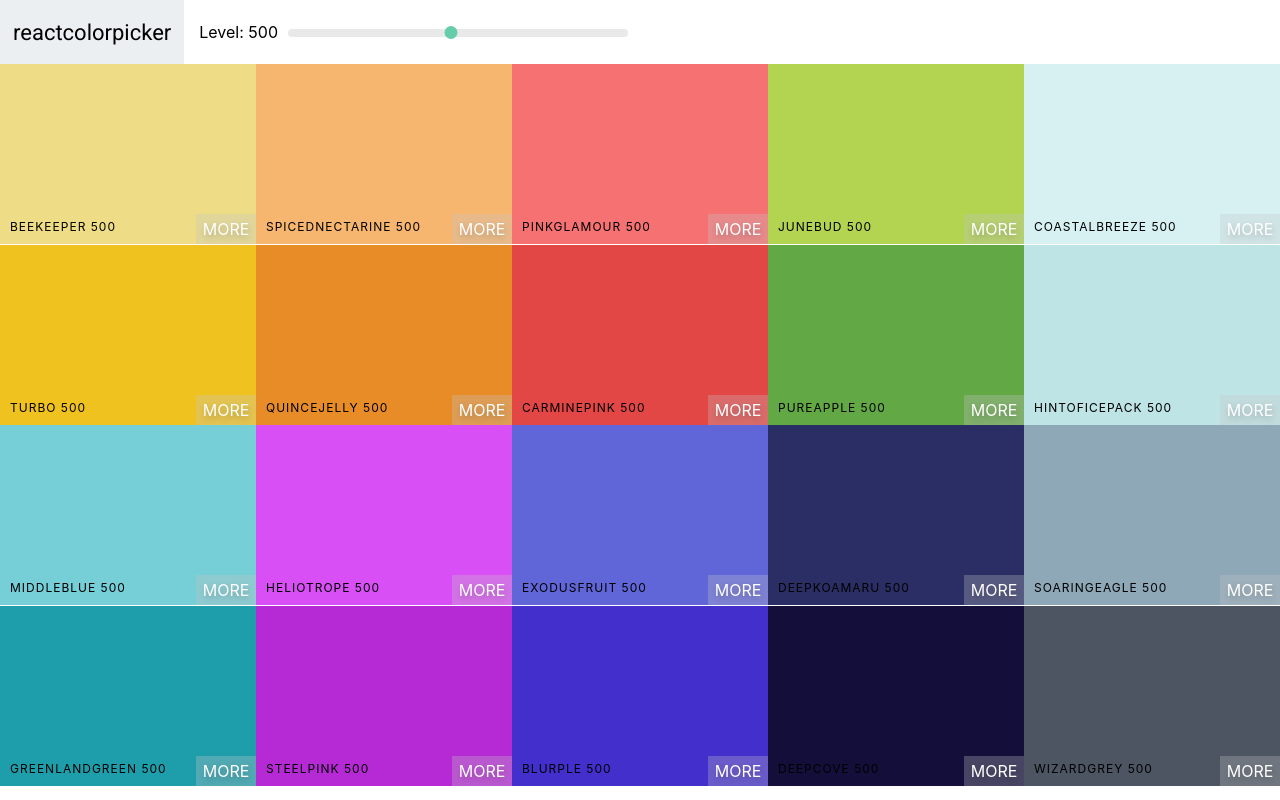
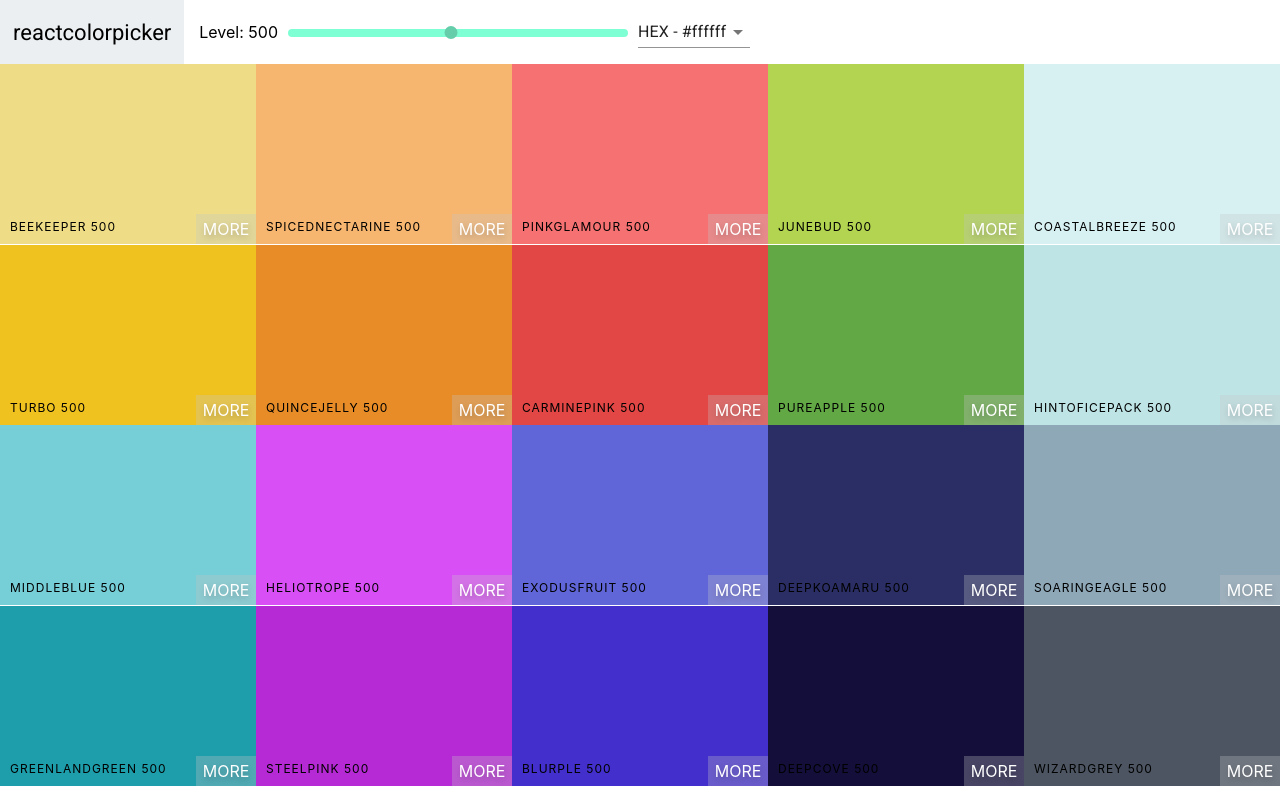
Before and after one commit to drewatienza/color-palette, a React (Create React App) app: page / in a window 1280 px wide. Built offline with nearby package versions, Linux system fonts and the light colour scheme.

Commit message:
add Select and Material UI

```diff
--- a/package.json
+++ b/package.json
@@ -3,6 +3,7 @@
   "version": "0.1.0",
   "private": true,
   "dependencies": {
+    "@material-ui/core": "^4.11.0",
     "@testing-library/jest-dom": "^4.2.4",
     "@testing-library/react": "^9.5.0",
     "@testing-library/user-event": "^7.2.1",
--- a/src/components/Navbar.js
+++ b/src/components/Navbar.js
@@ -1,15 +1,29 @@
 import React, { Component } from 'react';
+import Select from '@material-ui/core/Select';
+import MenuItem from '@material-ui/core/MenuItem';
 import Slider from 'rc-slider';
 import 'rc-slider/assets/index.css';
 import './Navbar.styles.css';
 
 class Navbar extends Component {
+  constructor(props) {
+    super(props);
+    this.state = { format: 'hex' };
+    this.handleChange = this.handleChange.bind(this);
+  }
+
+  handleChange(event) {
+    this.setState({ format: event.target.value });
+    this.props.handleChange(event.target.value);
+  }
+
   render() {
     const { level, changeLevel } = this.props;
+    const { format } = this.state;
     return (
       <header className='Navbar'>
         <div className="logo">
-          <a href="#">reactcolorpicker</a>
+          <a href="/">reactcolorpicker</a>
         </div>
         <div className="slider-container">
           <span>Level: {level}</span>
@@ -17,6 +31,13 @@
             <Slider defaultValue={level} min={100} max={900} step={100} onAfterChange={changeLevel}/>
           </div>
         </div>
+        <div className="select-container">
+          <Select value={format} onChange={this.handleChange}>
+            <MenuItem value="hex">HEX - #ffffff</MenuItem>
+            <MenuItem value="rgb">RGB - rgb(255,255,255)</MenuItem>
+            <MenuItem value="rgba">RGBA - rgba(255,255,255,1.0)</MenuItem>
+          </Select>
+        </div>
       </header>
     )
   }
--- a/src/components/Navbar.styles.css
+++ b/src/components/Navbar.styles.css
@@ -33,6 +33,7 @@
 
 .rc-slider-rail {
   height: 8px;
+  background-color: aquamarine;
 }
 
 .rc-slider-handle,
--- a/src/components/Palette.js
+++ b/src/components/Palette.js
@@ -6,23 +6,28 @@
 class Palette extends Component {
   constructor(props) {
     super(props);
-    this.state = { level: 500 };
+    this.state = { level: 500, format: 'hex' };
     this.changeLevel = this.changeLevel.bind(this);
+    this.changeFormat = this.changeFormat.bind(this);
   }
 
   changeLevel(level) {
     this.setState({ level });
   }
 
+  changeFormat(val) {
+    this.setState({ format: val });
+  }
+
   render() {
     const { colors } = this.props.palette;
-    const { level } = this.state;
+    const { level, format } = this.state;
     const colorBoxes = colors[level].map(color => (
-      <ColorBox background={color.hex} name={color.name} />
+      <ColorBox background={color[format]} name={color.name} />
     ))
     return (
       <div className='Palette'>
-        <Navbar level={level} changeLevel={this.changeLevel} />
+        <Navbar level={level} changeLevel={this.changeLevel} handleChange={this.changeFormat}/>
         {/* Navbar Goes Here */}
         <div className="Palette-colors">
           {colorBoxes}
```
Also changed, not shown: 1 other file (tests, documents, lock files or other folders).
